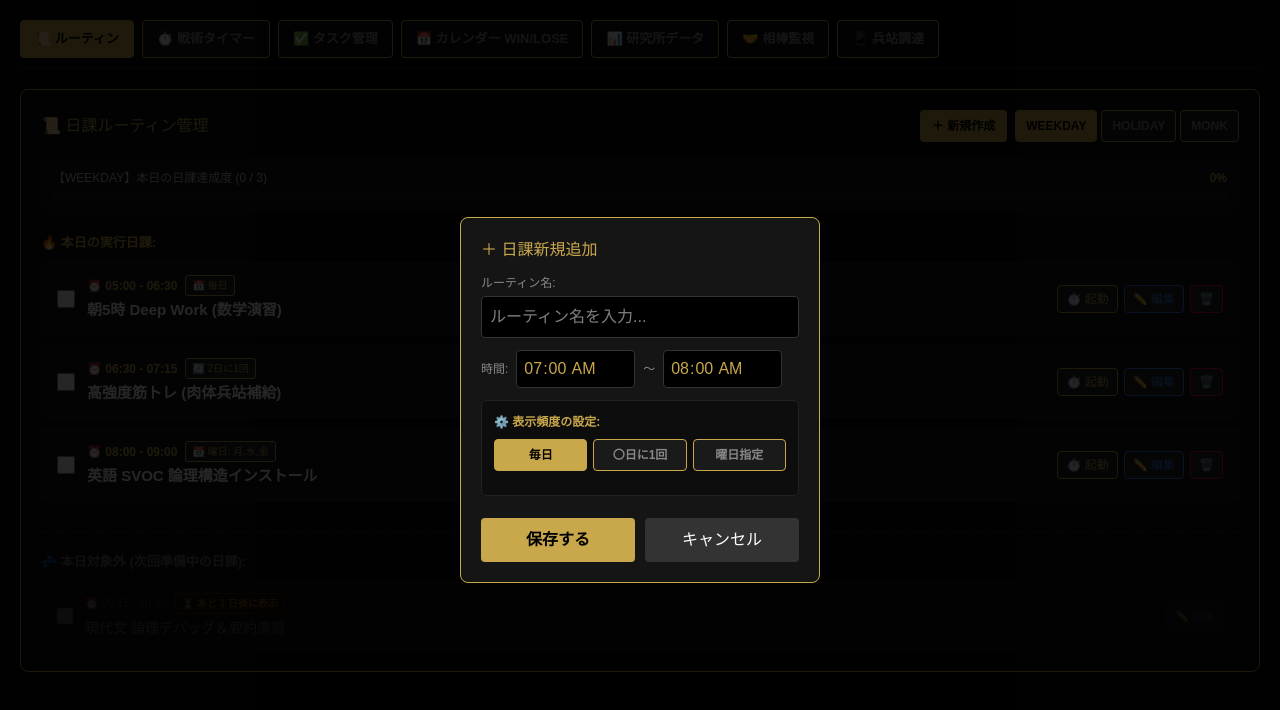
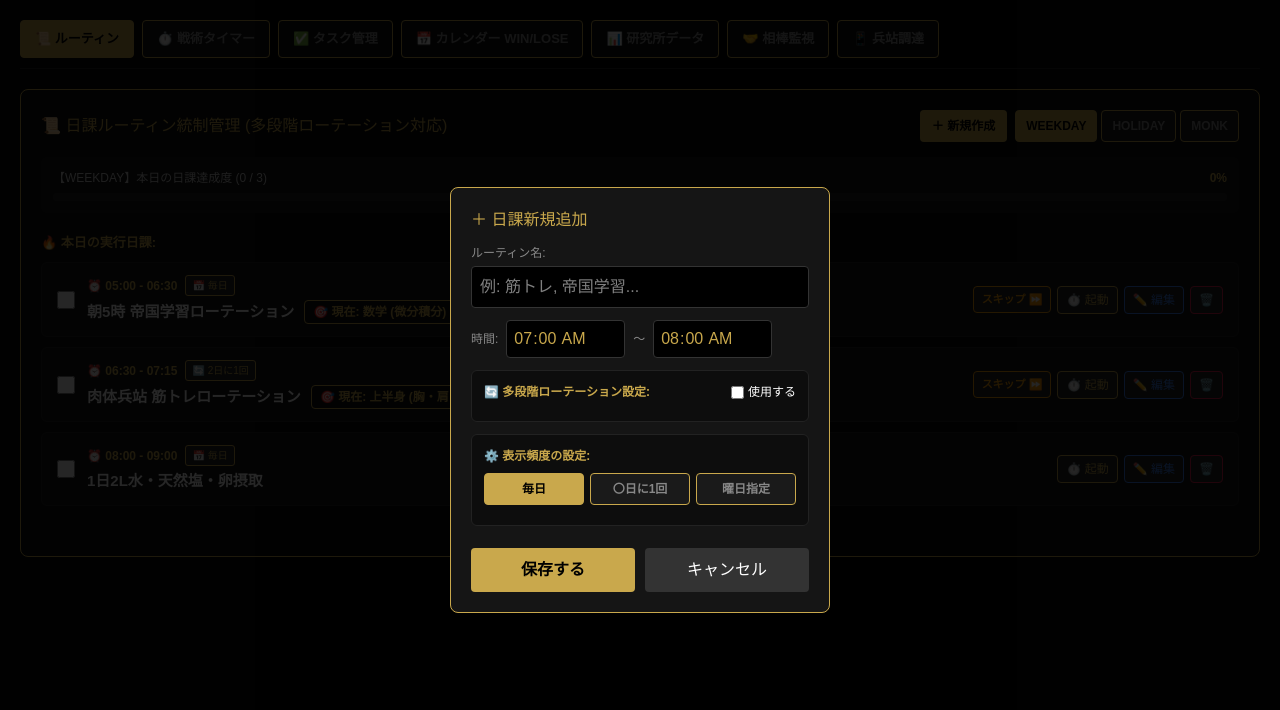
Before and after one commit to projectthwithai/gold-brain-hub, a Next.js app: page / in a window 1280 px wide. Both pictures are taken after a click on the button "＋ 新規作成". Shown: the top 710 px of the page. Built offline with nearby package versions, Linux system fonts and the light colour scheme.

Commit message:
feat: update components with AI agent

```diff
--- a/app/page.tsx
+++ b/app/page.tsx
@@ -15,15 +15,33 @@ export interface RoutineItem {
   freqIntervalDays: number;
   freqDaysOfWeek: number[];
   done: boolean;
+
+  // ★多段階ローテーション仕様★
+  hasRotation: boolean;
+  rotationItems: string[];      // 例: ["上半身", "下半身"] や ["数学", "英語", "国語", "化学", "物理"]
+  currentRotationIndex: number; // 現在のローテーション位置 (0, 1, 2...)
+  rotTargetCount: number;       // 〇回チェックしたら次へ進む (デフォルト1)
+  rotCurrentCount: number;      // 現在の達成チェック回数
 }
 
 const WEEKDAYS = ["日", "月", "火", "水", "木", "金", "土"];
 
 const INITIAL_ROUTINES: RoutineItem[] = [
-  { id: "r1", name: "朝5時 Deep Work (数学演習)", startTime: "05:00", endTime: "06:30", duration: 90, modes: ["weekday", "holiday", "monk"], freqType: "daily", freqIntervalDays: 1, freqDaysOfWeek: [1, 2, 3, 4, 5], done: false },
-  { id: "r2", name: "高強度筋トレ (肉体兵站補給)", startTime: "06:30", endTime: "07:15", duration: 45, modes: ["weekday", "holiday", "monk"], freqType: "interval", freqIntervalDays: 2, freqDaysOfWeek: [1, 3, 5], done: false },
-  { id: "r3", name: "英語 SVOC 論理構造インストール", startTime: "08:00", endTime: "09:00", duration: 60, modes: ["weekday", "monk"], freqType: "weekly", freqIntervalDays: 1, freqDaysOfWeek: [1, 3, 5], done: false }, // 月, 水, 金
-  { id: "r4", name: "現代文 論理デバッグ＆要約演習", startTime: "09:15", endTime: "10:00", duration: 45, modes: ["weekday", "monk"], freqType: "weekly", freqIntervalDays: 1, freqDaysOfWeek: [2, 4, 6], done: false }, // 火, 木, 土
+  {
+    id: "r1", name: "朝5時 帝国学習ローテーション", startTime: "05:00", endTime: "06:30", duration: 90,
+    modes: ["weekday", "holiday", "monk"], freqType: "daily", freqIntervalDays: 1, freqDaysOfWeek: [1, 2, 3, 4, 5], done: false,
+    hasRotation: true, rotationItems: ["数学 (微分積分)", "英語 (SVOC構文)", "現代文 (論理読解)", "化学 (有機化学)", "物理 (力学)"], currentRotationIndex: 0, rotTargetCount: 1, rotCurrentCount: 0
+  },
+  {
+    id: "r2", name: "肉体兵站 筋トレローテーション", startTime: "06:30", endTime: "07:15", duration: 45,
+    modes: ["weekday", "holiday", "monk"], freqType: "interval", freqIntervalDays: 2, freqDaysOfWeek: [1, 3, 5], done: false,
+    hasRotation: true, rotationItems: ["上半身 (胸・肩・三頭)", "下半身 (脚・腹筋)", "背中・二頭"], currentRotationIndex: 0, rotTargetCount: 1, rotCurrentCount: 0
+  },
+  {
+    id: "r3", name: "1日2L水・天然塩・卵摂取", startTime: "08:00", endTime: "09:00", duration: 10,
+    modes: ["weekday", "holiday", "monk"], freqType: "daily", freqIntervalDays: 1, freqDaysOfWeek: [1, 2, 3, 4, 5], done: false,
+    hasRotation: false, rotationItems: [], currentRotationIndex: 0, rotTargetCount: 1, rotCurrentCount: 0
+  },
 ];
 
 export default function Page() {
@@ -33,9 +51,14 @@ export default function Page() {
   const [routines, setRoutines] = useState<RoutineItem[]>(INITIAL_ROUTINES);
   const [editingRoutine, setEditingRoutine] = useState<RoutineItem | null>(null);
   const [isCreating, setIsCreating] = useState(false);
-  const [newRoutine, setNewRoutine] = useState<Omit<RoutineItem, "id" | "done">>({
+
+  // ローテーション項目用テキスト入力一時保持
+  const [rotationInputText, setRotationInputText] = useState("");
+
+  const [newRoutine, setNewRoutine] = useState<Omit<RoutineItem, "id" | "done" | "currentRotationIndex" | "rotCurrentCount">>({
     name: "", startTime: "07:00", endTime: "08:00", duration: 60,
-    modes: ["weekday", "holiday", "monk"], freqType: "daily", freqIntervalDays: 2, freqDaysOfWeek: [1, 3, 5]
+    modes: ["weekday", "holiday", "monk"], freqType: "daily", freqIntervalDays: 2, freqDaysOfWeek: [1, 3, 5],
+    hasRotation: false, rotationItems: ["上半身", "下半身"], rotTargetCount: 1
   });
 
   // タイマーState
@@ -79,9 +102,9 @@ export default function Page() {
     }
   };
 
-  const todayDow = new Date().getDay(); // 今日の曜日 (0=日, 1=月, ..., 6=土)
+  const todayDow = new Date().getDay();
 
-  // 1. 本日表示されるアクティブ日課
+  // 本日アクティブな日課
   const activeRoutines = routines.filter((r) => {
     if (!r.modes.includes(currentMode)) return false;
     if (r.freqType === "daily") return true;
@@ -90,24 +113,63 @@ export default function Page() {
     return true;
   }).sort((a, b) => a.startTime.localeCompare(b.startTime));
 
-  // 2. 本日対象外（未来に控えている）の非アクティブ日課
+  // 本日対象外（準備中）の日課
   const upcomingRoutines = routines.filter((r) => {
     if (!r.modes.includes(currentMode)) return false;
     if (r.freqType === "weekly") return !r.freqDaysOfWeek?.includes(todayDow);
     return false;
   });
 
-  // 「あと〇日後に表示」の動的計算ロジック
   const getDaysUntilNext = (item: RoutineItem) => {
-    if (item.freqType === "interval") {
-      return item.freqIntervalDays - 1 || 1;
-    }
+    if (item.freqType === "interval") return item.freqIntervalDays - 1 || 1;
     if (item.freqType === "weekly" && item.freqDaysOfWeek && item.freqDaysOfWeek.length > 0) {
-      // 次の指定曜日までの最小日数を計算
       const diffs = item.freqDaysOfWeek.map((d) => (d - todayDow + 7) % 7).filter((d) => d > 0);
       return diffs.length > 0 ? Math.min(...diffs) : 7;
     }
     return 1;
+  };
+
+  // ★重要ロジック: チェックボックス完了 ➔ カウント増加 ➔ 目標達成でローテーション次へ★
+  const handleCheckRoutine = (id: string) => {
+    setRoutines(routines.map((r) => {
+      if (r.id !== id) return r;
+      if (!r.hasRotation || r.rotationItems.length === 0) {
+        return { ...r, done: !r.done };
+      }
+
+      // ローテーションありの場合
+      const newDone = !r.done;
+      let newCount = r.rotCurrentCount + (newDone ? 1 : -1);
+      if (newCount < 0) newCount = 0;
+
+      let newIndex = r.currentRotationIndex;
+      // 〇回完了目標に達したら次のサブ項目へ歩進！
+      if (newCount >= r.rotTargetCount) {
+        newIndex = (r.currentRotationIndex + 1) % r.rotationItems.length;
+        newCount = 0; // カウントリセット
+      }
+
+      return {
+        ...r,
+        done: newDone,
+        rotCurrentCount: newCount,
+        currentRotationIndex: newIndex,
+      };
+    }));
+  };
+
+  // ★重要ロジック: 手動スキップボタン ⏩ (チェックせずに次のサブ項目へ)★
+  const handleSkipRotation = (id: string, e: React.MouseEvent) => {
+    e.stopPropagation();
+    setRoutines(routines.map((r) => {
+      if (r.id !== id || !r.hasRotation || r.rotationItems.length === 0) return r;
+      const nextIndex = (r.currentRotationIndex + 1) % r.rotationItems.length;
+      return {
+        ...r,
+        currentRotationIndex: nextIndex,
+        rotCurrentCount: 0,
+      };
+    }));
   };
 
   const toggleFreqDay = (dow: number, isEdit: boolean) => {
@@ -161,7 +223,7 @@ export default function Page() {
       {tab === "routine" && (
         <div style={{ background: "#0d0d0d", border: "1px solid #C9A84C", borderRadius: "8px", padding: "20px" }}>
           <div style={{ display: "flex", justifyContent: "space-between", alignItems: "center", marginBottom: "15px", flexWrap: "wrap", gap: "10px" }}>
-            <h3 style={{ margin: 0, color: "#C9A84C", fontSize: "16px" }}>📜 日課ルーティン管理</h3>
+            <h3 style={{ margin: 0, color: "#C9A84C", fontSize: "16px" }}>📜 日課ルーティン統制管理 (多段階ローテーション対応)</h3>
 
             <div style={{ display: "flex", gap: "8px" }}>
               <button onClick={() => setIsCreating(true)} style={{ padding: "6px 12px", background: "#C9A84C", color: "#000", border: "none", borderRadius: "4px", fontWeight: "bold", cursor: "pointer", fontSize: "12px" }}>
@@ -204,17 +266,22 @@ export default function Page() {
           {/* 本日のアクティブ日課カードリスト */}
           <div style={{ display: "flex", flexDirection: "column", gap: "10px", marginBottom: "30px" }}>
             <span style={{ fontSize: "13px", color: "#C9A84C", fontWeight: "bold" }}>🔥 本日の実行日課:</span>
-            {activeRoutines.map((item) => (
+            {activeRoutines.map((item) => {
+              const currentSubItem = item.hasRotation && item.rotationItems?.length > 0
+                ? item.rotationItems[item.currentRotationIndex % item.rotationItems.length]
+                : null;
+
+              return (
                 <div key={item.id} style={{ display: "flex", justifyContent: "space-between", alignItems: "center", background: "#151515", border: "1px solid #222", padding: "12px 15px", borderRadius: "6px" }}>
                   <div style={{ display: "flex", alignItems: "center", gap: "12px" }}>
                     <input
                       type="checkbox"
                       checked={item.done}
-                    onChange={() => setRoutines(routines.map((r) => (r.id === item.id ? { ...r, done: !r.done } : r)))}
+                      onChange={() => handleCheckRoutine(item.id)}
                       style={{ accentColor: "#C9A84C", cursor: "pointer", width: "18px", height: "18px" }}
                     />
                     <div>
-                    <div style={{ display: "flex", alignItems: "center", gap: "8px", marginBottom: "2px" }}>
+                      <div style={{ display: "flex", alignItems: "center", gap: "8px", marginBottom: "4px" }}>
                         <span style={{ fontSize: "12px", color: "#C9A84C", fontWeight: "bold" }}>⏰ {item.startTime} - {item.endTime}</span>
                         <span style={{ fontSize: "10px", padding: "2px 6px", background: "#222", color: "#C9A84C", border: "1px solid #C9A84C", borderRadius: "3px" }}>
                           {item.freqType === "daily" && "📅 毎日"}
@@ -222,20 +289,44 @@ export default function Page() {
                           {item.freqType === "weekly" && `📆 曜日: ${item.freqDaysOfWeek?.map((d) => WEEKDAYS[d]).join(",")}`}
                         </span>
                       </div>
-                    <span style={{ textDecoration: item.done ? "line-through" : "none", color: item.done ? "#888" : "#fff", fontWeight: "bold", fontSize: "15px" }}>{item.name}</span>
+
+                      <div style={{ display: "flex", alignItems: "center", gap: "10px" }}>
+                        <span style={{ textDecoration: item.done ? "line-through" : "none", color: item.done ? "#888" : "#fff", fontWeight: "bold", fontSize: "15px" }}>
+                          {item.name}
+                        </span>
+
+                        {/* ★多段階ローテーション現出バッジ★ */}
+                        {item.hasRotation && currentSubItem && (
+                          <span style={{ padding: "2px 8px", background: "#111", border: "1px solid #C9A84C", color: "#C9A84C", borderRadius: "4px", fontSize: "12px", fontWeight: "bold" }}>
+                            🎯 現在: {currentSubItem} ({item.rotCurrentCount}/{item.rotTargetCount}回完了で次へ)
+                          </span>
+                        )}
+                      </div>
                     </div>
                   </div>
 
-                <div style={{ display: "flex", gap: "6px" }}>
-                  <button onClick={() => handleQuickTimer(item.name, item.duration)} style={{ padding: "4px 8px", background: "#222", color: "#C9A84C", border: "1px solid #C9A84C", borderRadius: "4px", cursor: "pointer", fontSize: "12px" }}>⏱️ 起動</button>
-                  <button onClick={() => setEditingRoutine(item)} style={{ padding: "4px 8px", background: "#222", color: "#3b82f6", border: "1px solid #3b82f6", borderRadius: "4px", cursor: "pointer", fontSize: "12px" }}>✏️ 編集</button>
+                  <div style={{ display: "flex", gap: "6px", alignItems: "center" }}>
+                    {/* ★手動スキップボタン ⏩ (チェックなしで次のサブ項目へ)★ */}
+                    {item.hasRotation && item.rotationItems?.length > 0 && (
+                      <button
+                        onClick={(e) => handleSkipRotation(item.id, e)}
+                        style={{ padding: "4px 8px", background: "#222", color: "#f59e0b", border: "1px solid #f59e0b", borderRadius: "4px", cursor: "pointer", fontSize: "11px", fontWeight: "bold" }}
+                        title="次のサブ項目へスキップ"
+                      >
+                        スキップ ⏩
+                      </button>
+                    )}
+
+                    <button onClick={() => handleQuickTimer(currentSubItem ? `${item.name} (${currentSubItem})` : item.name, item.duration)} style={{ padding: "4px 8px", background: "#222", color: "#C9A84C", border: "1px solid #C9A84C", borderRadius: "4px", cursor: "pointer", fontSize: "12px" }}>⏱️ 起動</button>
+                    <button onClick={() => { setEditingRoutine(item); setRotationInputText(item.rotationItems?.join(", ") || ""); }} style={{ padding: "4px 8px", background: "#222", color: "#3b82f6", border: "1px solid #3b82f6", borderRadius: "4px", cursor: "pointer", fontSize: "12px" }}>✏️ 編集</button>
                     <button onClick={() => setRoutines(routines.filter((r) => r.id !== item.id))} style={{ padding: "4px 8px", background: "#222", color: "#e11d48", border: "1px solid #e11d48", borderRadius: "4px", cursor: "pointer", fontSize: "12px" }}>🗑️</button>
                   </div>
                 </div>
-            ))}
+              );
+            })}
           </div>
 
-          {/* ★新機能要件: 本日非表示のルーティンを下に薄く表示＆「あと〇日後に表示」バッジ！ */}
+          {/* 本日対象外（準備中）の日課 */}
           {upcomingRoutines.length > 0 && (
             <div style={{ borderTop: "1px dashed #333", paddingTop: "20px" }}>
               <span style={{ fontSize: "13px", color: "#666", fontWeight: "bold", display: "block", marginBottom: "10px" }}>💤 本日対象外 (次回準備中の日課):</span>
@@ -249,7 +340,6 @@ export default function Page() {
                         <div>
                           <div style={{ display: "flex", alignItems: "center", gap: "8px", marginBottom: "2px" }}>
                             <span style={{ fontSize: "11px", color: "#666" }}>⏰ {item.startTime} - {item.endTime}</span>
-                            {/* ★「あと〇日後に表示」バッジ表示！ */}
                             <span style={{ fontSize: "10px", padding: "2px 6px", background: "#221100", color: "#f59e0b", border: "1px solid #78350f", borderRadius: "3px", fontWeight: "bold" }}>
                               ⏳ あと {daysLeft} 日後に表示
                             </span>
@@ -258,7 +348,7 @@ export default function Page() {
                         </div>
                       </div>
 
-                      <button onClick={() => setEditingRoutine(item)} style={{ padding: "4px 8px", background: "#1a1a1a", color: "#666", border: "1px solid #333", borderRadius: "4px", cursor: "pointer", fontSize: "11px" }}>
+                      <button onClick={() => { setEditingRoutine(item); setRotationInputText(item.rotationItems?.join(", ") || ""); }} style={{ padding: "4px 8px", background: "#1a1a1a", color: "#666", border: "1px solid #333", borderRadius: "4px", cursor: "pointer", fontSize: "11px" }}>
                         ✏️ 編集
                       </button>
                     </div>
@@ -273,14 +363,14 @@ export default function Page() {
       {/* ✏️ 編集 / 新規作成ポップアップモーダル */}
       {(isCreating || editingRoutine) && (
         <div style={{ position: "fixed", inset: 0, background: "rgba(0,0,0,0.85)", display: "flex", justifyContent: "center", alignItems: "center", zIndex: 1000 }}>
-          <div style={{ background: "#151515", border: "1px solid #C9A84C", padding: "20px", borderRadius: "8px", width: "360px", display: "flex", flexDirection: "column", gap: "12px" }}>
-            <h4 style={{ margin: 0, color: "#C9A84C", fontSize: "16px" }}>{isCreating ? "＋ 日課新規追加" : "✏️ 日課・表示頻度の設定変更"}</h4>
+          <div style={{ background: "#151515", border: "1px solid #C9A84C", padding: "20px", borderRadius: "8px", width: "380px", display: "flex", flexDirection: "column", gap: "12px" }}>
+            <h4 style={{ margin: 0, color: "#C9A84C", fontSize: "16px" }}>{isCreating ? "＋ 日課新規追加" : "✏️ 日課・ローテーション設定変更"}</h4>
 
             <div>
               <span style={{ fontSize: "12px", color: "#888", display: "block", marginBottom: "4px" }}>ルーティン名:</span>
               <input
                 type="text"
-                placeholder="ルーティン名を入力..."
+                placeholder="例: 筋トレ, 帝国学習..."
                 value={isCreating ? newRoutine.name : editingRoutine?.name || ""}
                 onChange={(e) => isCreating ? setNewRoutine({ ...newRoutine, name: e.target.value }) : editingRoutine && setEditingRoutine({ ...editingRoutine, name: e.target.value })}
                 style={{ width: "100%", padding: "8px", background: "#000", border: "1px solid #333", color: "#fff", borderRadius: "4px", boxSizing: "border-box" }}
@@ -304,11 +394,58 @@ export default function Page() {
               />
             </div>
 
-            {/* 表示頻度設定UI (毎日 / 〇日に1回 / 曜日指定) */}
+            {/* ★新機能要件: 多段階ローテーション設定UI★ */}
+            <div style={{ background: "#0d0d0d", padding: "12px", borderRadius: "6px", border: "1px solid #222" }}>
+              <div style={{ display: "flex", justifyContent: "space-between", alignItems: "center", marginBottom: "8px" }}>
+                <span style={{ fontSize: "12px", color: "#C9A84C", fontWeight: "bold" }}>🔄 多段階ローテーション設定:</span>
+                <label style={{ fontSize: "12px", color: "#fff", cursor: "pointer", display: "flex", alignItems: "center", gap: "4px" }}>
+                  <input
+                    type="checkbox"
+                    checked={isCreating ? newRoutine.hasRotation : editingRoutine?.hasRotation || false}
+                    onChange={(e) => isCreating ? setNewRoutine({ ...newRoutine, hasRotation: e.target.checked }) : editingRoutine && setEditingRoutine({ ...editingRoutine, hasRotation: e.target.checked })}
+                  />
+                  使用する
+                </label>
+              </div>
+
+              {(isCreating ? newRoutine.hasRotation : editingRoutine?.hasRotation) && (
+                <div style={{ display: "flex", flexDirection: "column", gap: "8px", marginTop: "8px" }}>
+                  <div>
+                    <span style={{ fontSize: "11px", color: "#888", display: "block", marginBottom: "4px" }}>サブ項目 (カンマ区切りで入力):</span>
+                    <input
+                      type="text"
+                      placeholder="例: 上半身, 下半身  または  数学, 英語, 国語, 化学, 物理"
+                      value={rotationInputText}
+                      onChange={(e) => {
+                        const val = e.target.value;
+                        setRotationInputText(val);
+                        const items = val.split(",").map((s) => s.trim()).filter((s) => s.length > 0);
+                        if (isCreating) setNewRoutine({ ...newRoutine, rotationItems: items });
+                        else if (editingRoutine) setEditingRoutine({ ...editingRoutine, rotationItems: items });
+                      }}
+                      style={{ width: "100%", padding: "6px", background: "#000", border: "1px solid #333", color: "#fff", borderRadius: "4px", fontSize: "12px", boxSizing: "border-box" }}
+                    />
+                  </div>
+
+                  <div style={{ display: "flex", alignItems: "center", gap: "8px", fontSize: "12px" }}>
+                    <span>次へ進む条件:</span>
+                    <input
+                      type="number" min="1" max="10"
+                      value={isCreating ? newRoutine.rotTargetCount : editingRoutine?.rotTargetCount || 1}
+                      onChange={(e) => isCreating ? setNewRoutine({ ...newRoutine, rotTargetCount: Number(e.target.value) }) : editingRoutine && setEditingRoutine({ ...editingRoutine, rotTargetCount: Number(e.target.value) })}
+                      style={{ width: "50px", padding: "4px", background: "#000", border: "1px solid #C9A84C", color: "#fff", borderRadius: "4px", textAlign: "center", fontWeight: "bold" }}
+                    />
+                    <span>回チェックしたら次へ</span>
+                  </div>
+                </div>
+              )}
+            </div>
+
+            {/* 表示頻度設定UI */}
             <div style={{ background: "#0d0d0d", padding: "12px", borderRadius: "6px", border: "1px solid #222" }}>
               <span style={{ fontSize: "12px", color: "#C9A84C", fontWeight: "bold", display: "block", marginBottom: "8px" }}>⚙️ 表示頻度の設定:</span>
 
-              <div style={{ display: "flex", gap: "6px", marginBottom: "12px" }}>
+              <div style={{ display: "flex", gap: "6px", marginBottom: "8px" }}>
                 {[
                   { id: "daily", label: "毎日" },
                   { id: "interval", label: "〇日に1回" },
@@ -335,21 +472,19 @@ export default function Page() {
               </div>
 
               {(isCreating ? newRoutine.freqType : editingRoutine?.freqType) === "interval" && (
-                <div style={{ display: "flex", alignItems: "center", gap: "8px", fontSize: "13px" }}>
+                <div style={{ display: "flex", alignItems: "center", gap: "8px", fontSize: "12px" }}>
                   <span>表示間隔:</span>
                   <input
                     type="number" min="2" max="30"
                     value={isCreating ? newRoutine.freqIntervalDays : editingRoutine?.freqIntervalDays || 2}
                     onChange={(e) => isCreating ? setNewRoutine({ ...newRoutine, freqIntervalDays: Number(e.target.value) }) : editingRoutine && setEditingRoutine({ ...editingRoutine, freqIntervalDays: Number(e.target.value) })}
-                    style={{ width: "60px", padding: "6px", background: "#000", border: "1px solid #C9A84C", color: "#fff", borderRadius: "4px", textAlign: "center", fontWeight: "bold" }}
+                    style={{ width: "50px", padding: "4px", background: "#000", border: "1px solid #C9A84C", color: "#fff", borderRadius: "4px", textAlign: "center" }}
                   />
                   <span>日に1回</span>
                 </div>
               )}
 
               {(isCreating ? newRoutine.freqType : editingRoutine?.freqType) === "weekly" && (
-                <div>
-                  <span style={{ fontSize: "11px", color: "#888", display: "block", marginBottom: "6px" }}>表示する曜日を選択 (複数選択可):</span>
                 <div style={{ display: "flex", gap: "4px", flexWrap: "wrap" }}>
                   {WEEKDAYS.map((dayName, idx) => {
                     const selected = isCreating ? newRoutine.freqDaysOfWeek?.includes(idx) : editingRoutine?.freqDaysOfWeek?.includes(idx);
@@ -359,18 +494,17 @@ export default function Page() {
                         type="button"
                         onClick={() => toggleFreqDay(idx, !isCreating)}
                         style={{
-                            padding: "6px 10px",
+                          padding: "4px 8px",
                           background: selected ? "#C9A84C" : "#1a1a1a",
                           color: selected ? "#000" : "#666",
                           border: `1px solid ${selected ? "#C9A84C" : "#333"}`,
-                            borderRadius: "4px", fontSize: "12px", cursor: "pointer", fontWeight: "bold"
+                          borderRadius: "4px", fontSize: "11px", cursor: "pointer", fontWeight: "bold"
                         }}
                       >
                         {dayName}
                       </button>
                     );
                   })}
-                  </div>
                 </div>
               )}
             </div>
@@ -380,7 +514,7 @@ export default function Page() {
                 onClick={() => {
                   if (isCreating) {
                     if (!newRoutine.name.trim()) return;
-                    setRoutines([...routines, { ...newRoutine, id: Date.now().toString(), done: false }]);
+                    setRoutines([...routines, { ...newRoutine, id: Date.now().toString(), done: false, currentRotationIndex: 0, rotCurrentCount: 0 }]);
                     setIsCreating(false);
                   } else if (editingRoutine) {
                     setRoutines(routines.map((r) => (r.id === editingRoutine.id ? editingRoutine : r)));
@@ -399,7 +533,7 @@ export default function Page() {
         </div>
       )}
 
-      {/* 2. ⏱️ タイマー タブ */}
+      {/* その他のタブ */}
       {tab === "timer" && (
         <div style={{ background: "#0d0d0d", border: `2px solid ${timerMode === "work" ? "#C9A84C" : "#22c55e"}`, borderRadius: "8px", padding: "20px" }}>
           <h3 style={{ margin: "0 0 15px 0", color: timerMode === "work" ? "#C9A84C" : "#22c55e" }}>
@@ -424,7 +558,6 @@ export default function Page() {
         </div>
       )}
 
-      {/* その他のタブ */}
       {tab === "task" && <div style={{ padding: "20px", background: "#0d0d0d", borderRadius: "8px", border: "1px solid #C9A84C" }}>✅ タスク管理ボード (稼働中)</div>}
       {tab === "calendar" && <div style={{ padding: "20px", background: "#0d0d0d", borderRadius: "8px", border: "1px solid #C9A84C" }}>📅 カレンダー WIN/LOSE 表示 (稼働中)</div>}
       {tab === "analytics" && <div style={{ padding: "20px", background: "#0d0d0d", borderRadius: "8px", border: "1px solid #C9A84C" }}>📊 研究所データセンター (稼働中)</div>}
```
Lines whose indentation alone changed are shown as unchanged.
